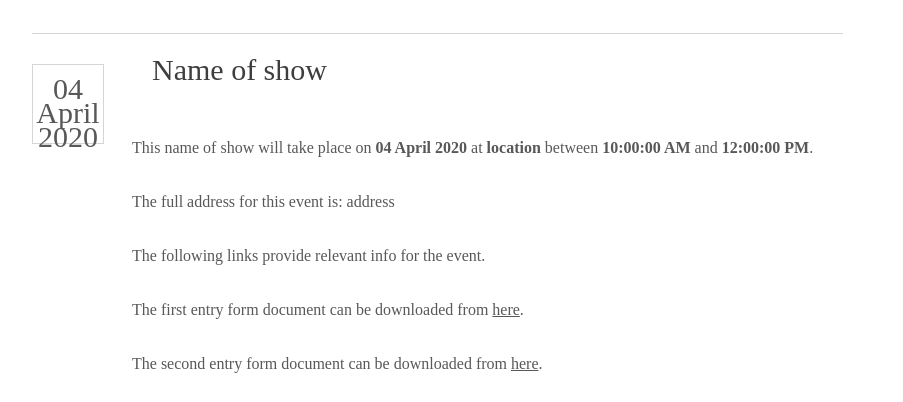
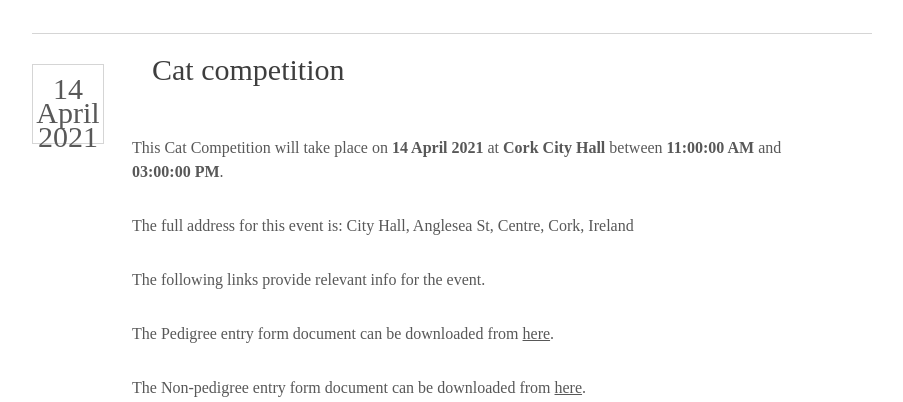
Before and after one commit to njtwomey/cork-cat-club, a Jekyll site: the page built from shows/schedule.md, in a window 1280 px wide and 900 px high, scrolled down 781 px, cut to the strip 207-609 px from the top of the window. Shown: the whole strip, without its empty margins (188-1091 px from the left). Built offline with Jekyll 4.4.1, drawn with Linux system fonts in a browser that asks for light colours; some web fonts are replaced.

Commit message:
Update shows.yaml

```diff
--- a/_data/shows.yaml
+++ b/_data/shows.yaml
@@ -11,16 +11,15 @@
     - name: second entry form
       url: second link
 
-
-- name: name of show
-  start: 2020-04-04T10:00:00
-  end: 2020-04-04T12:00:00
-  location: location
-  address: address
-  latitude: 12.123
-  longitude: 12.3456
+- name: "Cat Competition"
+  start: 2021-04-14T11:00
+  end: 2021-04-14T15:00
+  location: "Cork City Hall"
+  address: "City Hall, Anglesea St, Centre, Cork, Ireland"
+  latitude: 51.8971356
+  longitude: -8.4676703
   urls:
-    - name: first entry form
-      url: first link
-    - name: second entry form
-      url: second link
+    - name: "Pedigree entry form"
+      url: "https://www.dropbox.com/pedigree-entry-form.pdf"
+    - name: "Non-pedigree entry form"
+      url: "https://www.dropbox.com/non-pedigree-entry-form.pdf"
```
